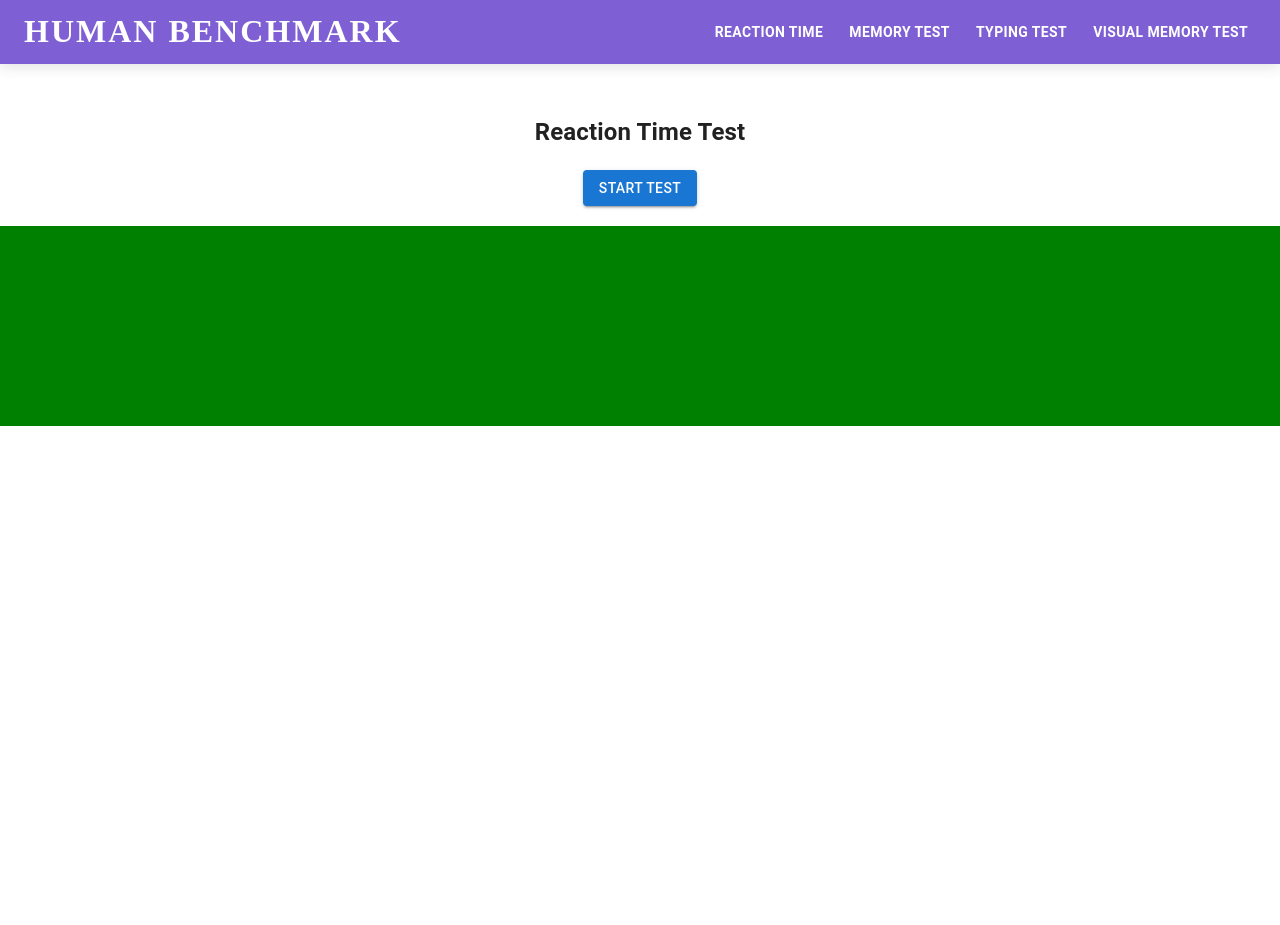
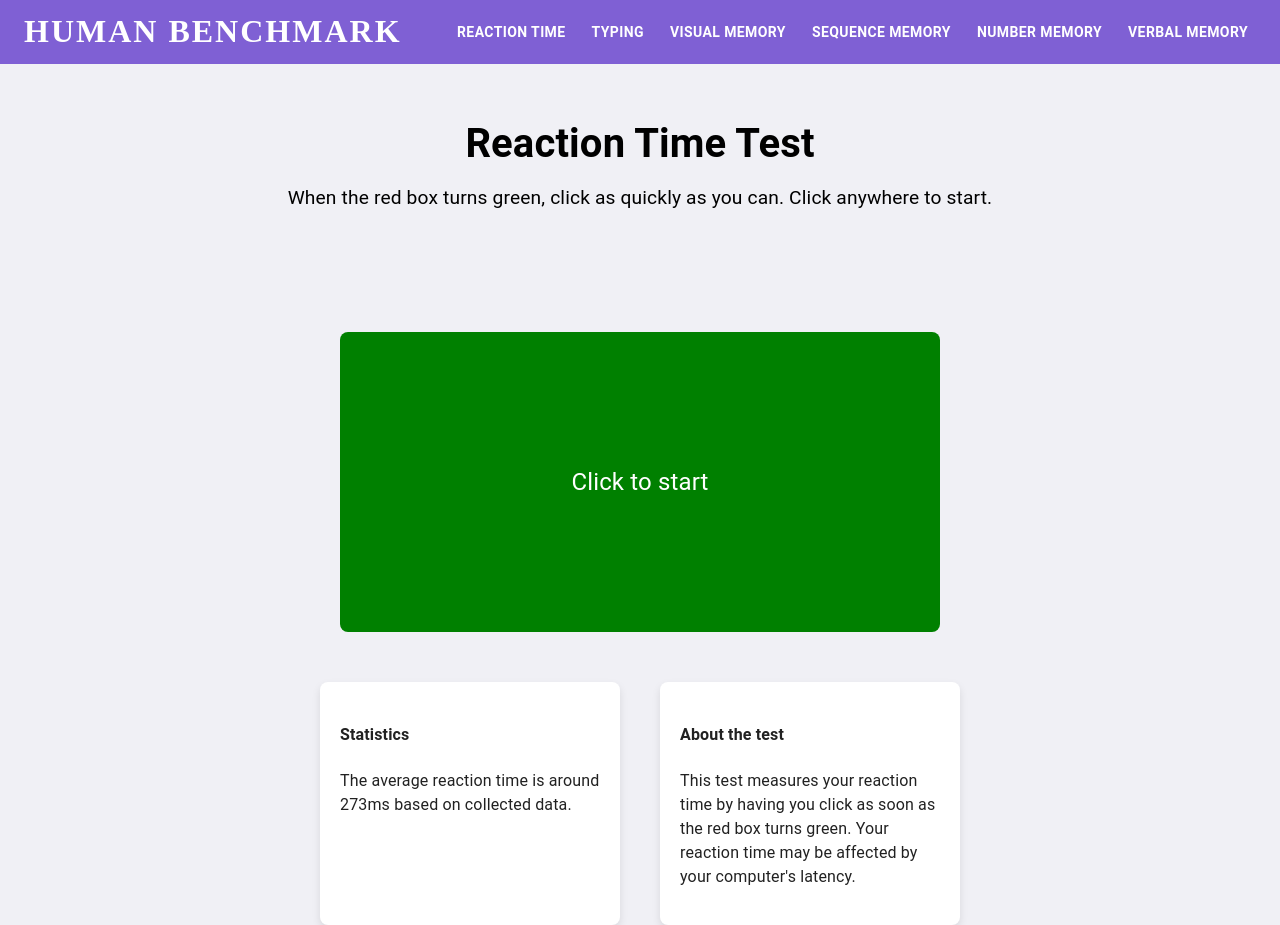
Before and after one commit to Swarnim114/YourBenchMark, a React (Create React App) app: page /reaction-time in a window 1280 px wide. Before the commit the page ends 800 px from the top, so only its background shows below. Built offline with nearby package versions, Linux system fonts and the light colour scheme.

Commit message:
reaction time test done

```diff
--- a/src/components/Home.js
+++ b/src/components/Home.js
@@ -57,8 +57,8 @@
     tiltRefs.current.forEach(ref => {
       if (ref) {
         VanillaTilt.init(ref, {
-          max: 20,
-          speed: 300,
+          max: 10,
+          speed: 200,
           glare: true,
           'max-glare': 0.3,
         });
--- a/src/components/Navbar.js
+++ b/src/components/Navbar.js
@@ -29,7 +29,7 @@
   flexGrow: 1,
   fontWeight: 'bold',
   fontSize: '2rem',
-  color:"white",
+  color: 'white',
   letterSpacing: '2px',
   fontFamily: 'Pacifico, cursive',
 }));
@@ -54,9 +54,12 @@
           <Logo variant="h6">HUMAN BENCHMARK</Logo>
           <div>
             <StyledButton component={Link} to="/reaction-time">Reaction Time</StyledButton>
-            <StyledButton component={Link} to="/memory-test">Memory Test</StyledButton>
-            <StyledButton component={Link} to="/typing-test">Typing Test</StyledButton>
-            <StyledButton component={Link} to="/visual-memory-test">Visual Memory Test</StyledButton>
+
+            <StyledButton component={Link} to="/typing-test">Typing </StyledButton>
+            <StyledButton component={Link} to="/visual-memory-test">Visual Memory </StyledButton>
+            <StyledButton component={Link} to="/sequence-memory">Sequence Memory</StyledButton>
+            <StyledButton component={Link} to="/number-memory">Number Memory</StyledButton>
+            <StyledButton component={Link} to="/verbal-memory">Verbal Memory</StyledButton>
           </div>
         </Toolbar>
       </StyledAppBar>
--- a/src/components/ReactionTime.js
+++ b/src/components/ReactionTime.js
@@ -1,15 +1,80 @@
-import React, { useState, useEffect } from 'react';
-import Button from '@mui/material/Button';
+import React, { useState } from 'react';
+import { styled } from '@mui/material/styles';
 
-function ReactionTime() {
+const Container = styled('div')({
+  textAlign: 'center',
+  marginTop: '0px',
+  padding: '0px',
+  width: '100%',
+  minHeight: '100vh',
+  backgroundColor: '#f0f0f5',
+});
+
+const Header = styled('div')({
+  backgroundColor: '#f0f0f5',
+  color: 'black',
+  padding: '50px 20px',
+  textAlign: 'center',
+});
+
+const Title = styled('h1')({
+  margin: 0,
+  fontSize: '2.5rem',
+});
+
+const Instructions = styled('p')({
+  marginTop: '10px',
+  fontSize: '1.2rem',
+});
+
+const TestArea = styled('div')(({ waiting }) => ({
+  margin: '50px auto',
+  width: '600px',
+  height: '300px',
+  backgroundColor: waiting ? 'red' : 'green',
+  cursor: waiting ? 'default' : 'pointer',
+  display: 'flex',
+  justifyContent: 'center',
+  alignItems: 'center',
+  fontSize: '1.5rem',
+  color: 'white',
+  borderRadius: '8px',
+}));
+
+const InfoSection = styled('div')({
+  display: 'flex',
+  justifyContent: 'center',
+  marginTop: '50px',
+});
+
+const InfoBox = styled('div')({
+  width: '300px',
+  padding: '20px',
+  backgroundColor: 'white',
+  borderRadius: '8px',
+  boxShadow: '0 4px 8px rgba(0, 0, 0, 0.1)',
+  margin: '0 20px',
+  textAlign: 'left',
+  transition: 'transform 0.3s ease, background-color 0.3s ease',
+  '&:hover': {
+    transform: 'scale(1.05)', // Slight scaling on hover
+    backgroundColor: "#b9d5f9", // Light grey background on hover
+  },
+});
+
+const ReactionTime = () => {
   const [waiting, setWaiting] = useState(false);
   const [startTime, setStartTime] = useState(null);
   const [reactionTime, setReactionTime] = useState(null);
+  const [testCount, setTestCount] = useState(0);
+  const [reactionTimes, setReactionTimes] = useState([]);
 
   const startTest = () => {
+    if (testCount >= 5) return;
+
     setReactionTime(null);
     setWaiting(true);
-    const delay = Math.floor(Math.random() * 5000) + 2000; // Random delay between 2 and 7 seconds
+    const delay = Math.floor(Math.random() * 4000) + 2000;
 
     setTimeout(() => {
       setStartTime(Date.now());
@@ -18,36 +83,68 @@
   };
 
   const handleClick = () => {
+    if (waiting) {
+      return;
+    }
+
     if (!waiting && startTime) {
       const endTime = Date.now();
-      setReactionTime(endTime - startTime);
+      const newReactionTime = endTime - startTime - 140;
+      setReactionTime(newReactionTime);
+      setReactionTimes((prevTimes) => [...prevTimes, newReactionTime]);
+      setTestCount((prevCount) => prevCount + 1);
       setStartTime(null);
+    } else if (!startTime && testCount < 5) {
+      startTest();
     }
   };
 
+  const getAverageReactionTime = () => {
+    if (reactionTimes.length === 0) return 0;
+    const sum = reactionTimes.reduce((acc, time) => acc + time, 0);
+    return (sum / reactionTimes.length).toFixed(2);
+  };
+
   return (
-    <div style={{ textAlign: 'center', marginTop: '50px' }}>
-      <h2>Reaction Time Test</h2>
-      {reactionTime === null ? (
-        <Button variant="contained" onClick={startTest} disabled={waiting}>
-          {waiting ? 'Wait for it...' : 'Start Test'}
-        </Button>
-      ) : (
+    <Container>
+      <Header>
+        <Title>Reaction Time Test</Title>
+        <Instructions>
+          When the red box turns green, click as quickly as you can. Click anywhere to start.
+        </Instructions>
+      </Header>
+
+      <TestArea onClick={handleClick} waiting={waiting}>
+        {reactionTime === null && testCount < 5 ? (
+          waiting ? 'Click as soon as it turns green' : 'Click to start'
+        ) : testCount < 5 ? (
+          `Your reaction time: ${reactionTime} ms`
+        ) : (
+          'Test Complete!'
+        )}
+      </TestArea>
+
+      {testCount === 5 && (
         <div>
-          <h3>Your reaction time is: {reactionTime} ms</h3>
-          <Button variant="contained" onClick={startTest}>Try Again</Button>
+          <h3>Average Reaction Time: {getAverageReactionTime()} ms</h3>
         </div>
       )}
-      <div
-        onClick={handleClick}
-        style={{
-          marginTop: '20px',
-          height: '200px',
-          backgroundColor: waiting ? 'red' : 'green',
-        }}
-      />
-    </div>
+
+      <InfoSection>
+        <InfoBox>
+          <h4>Statistics</h4>
+          <p>The average reaction time is around 273ms based on collected data.</p>
+        </InfoBox>
+        <InfoBox>
+          <h4>About the test</h4>
+          <p>
+            This test measures your reaction time by having you click as soon as the red box
+            turns green. Your reaction time may be affected by your computer's latency.
+          </p>
+        </InfoBox>
+      </InfoSection>
+    </Container>
   );
-}
+};
 
 export default ReactionTime;
```
